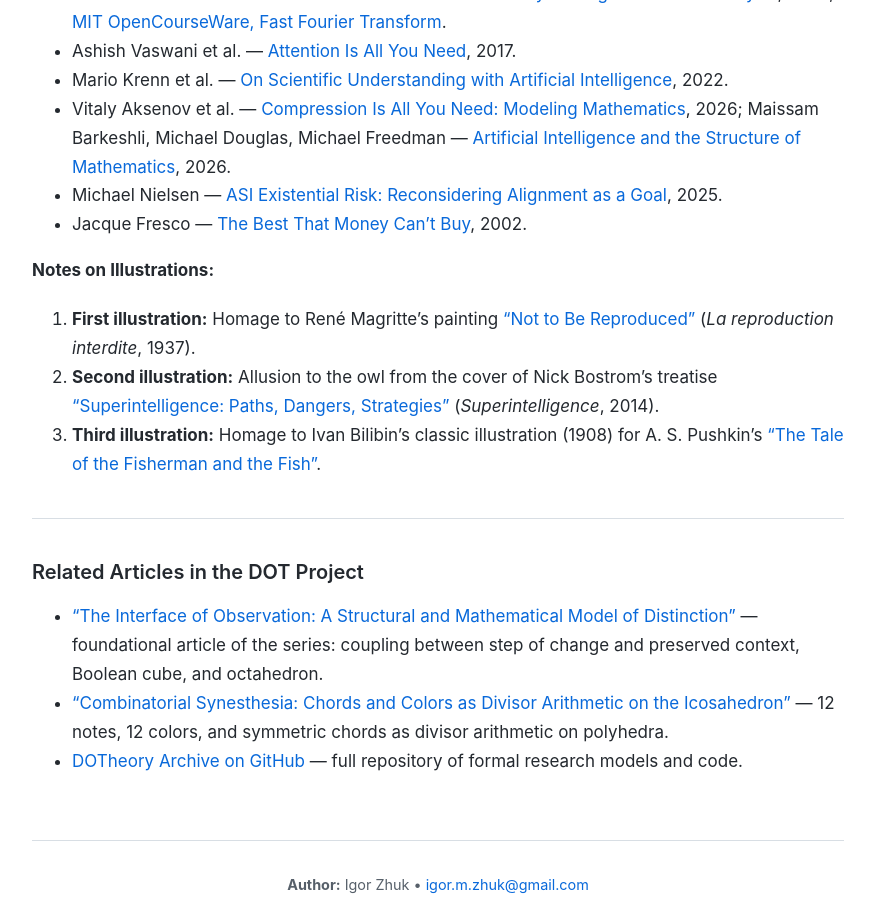
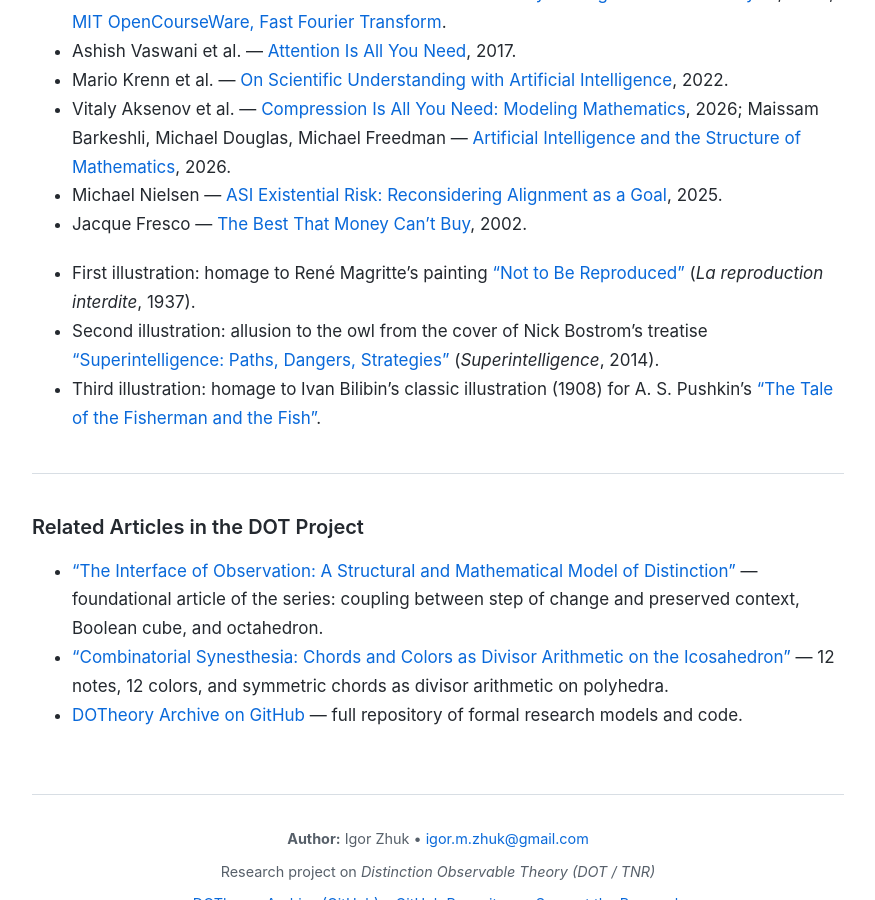
Before and after one commit to Nondual-Observer/ObserverInterfece, a Jekyll site: the page built from gray-wall.md, in a window 1280 px wide and 900 px high, scrolled down 10708 px. Shown: the whole window, without its empty margins (202-1077 px from the left). Built offline with Jekyll 4.4.1, drawn with Linux system fonts in a browser that asks for light colours.

Commit message:
Format illustration notes as unnumbered list items without header

```diff
--- a/gray-wall.md
+++ b/gray-wall.md
@@ -148,10 +148,9 @@ We have arrived at the threshold of near-godlike technologies. The question is w
 - Michael Nielsen — [ASI Existential Risk: Reconsidering Alignment as a Goal](https://michaelnotebook.com/xriskbrief/), 2025.
 - Jacque Fresco — [The Best That Money Can't Buy](https://www.thevenusproject.com/), 2002.
 
-**Notes on Illustrations:**
-1. **First illustration:** Homage to René Magritte's painting [“Not to Be Reproduced”](https://en.wikipedia.org/wiki/Not_to_Be_Reproduced) (*La reproduction interdite*, 1937).
-2. **Second illustration:** Allusion to the owl from the cover of Nick Bostrom's treatise [“Superintelligence: Paths, Dangers, Strategies”](https://en.wikipedia.org/wiki/Superintelligence:_Paths,_Dangers,_Strategies) (*Superintelligence*, 2014).
-3. **Third illustration:** Homage to Ivan Bilibin's classic illustration (1908) for A. S. Pushkin's [“The Tale of the Fisherman and the Fish”](https://commons.wikimedia.org/wiki/File:Ivan_Bilibin_-_illustration-for-the-poem-the-tale-of-the-fisherman-and-the-fish-by-alexander-pushkin-19081.jpg).
+- First illustration: homage to René Magritte's painting [“Not to Be Reproduced”](https://en.wikipedia.org/wiki/Not_to_Be_Reproduced) (*La reproduction interdite*, 1937).
+- Second illustration: allusion to the owl from the cover of Nick Bostrom's treatise [“Superintelligence: Paths, Dangers, Strategies”](https://en.wikipedia.org/wiki/Superintelligence:_Paths,_Dangers,_Strategies) (*Superintelligence*, 2014).
+- Third illustration: homage to Ivan Bilibin's classic illustration (1908) for A. S. Pushkin's [“The Tale of the Fisherman and the Fish”](https://commons.wikimedia.org/wiki/File:Ivan_Bilibin_-_illustration-for-the-poem-the-tale-of-the-fisherman-and-the-fish-by-alexander-pushkin-19081.jpg).
 
 ---
 
```
Also changed, not shown: ru/gray-wall.md (+3 -4 lines).
